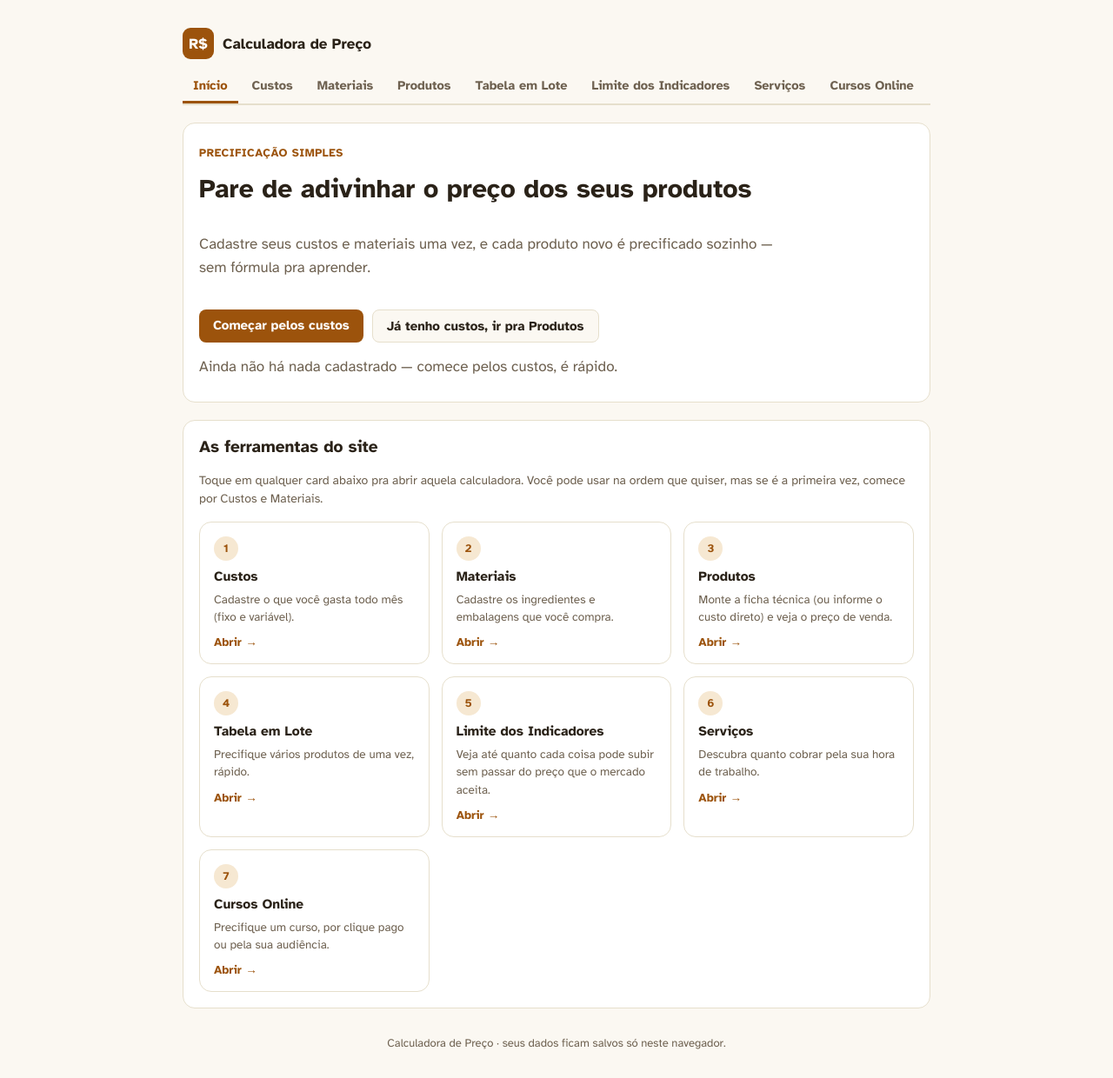
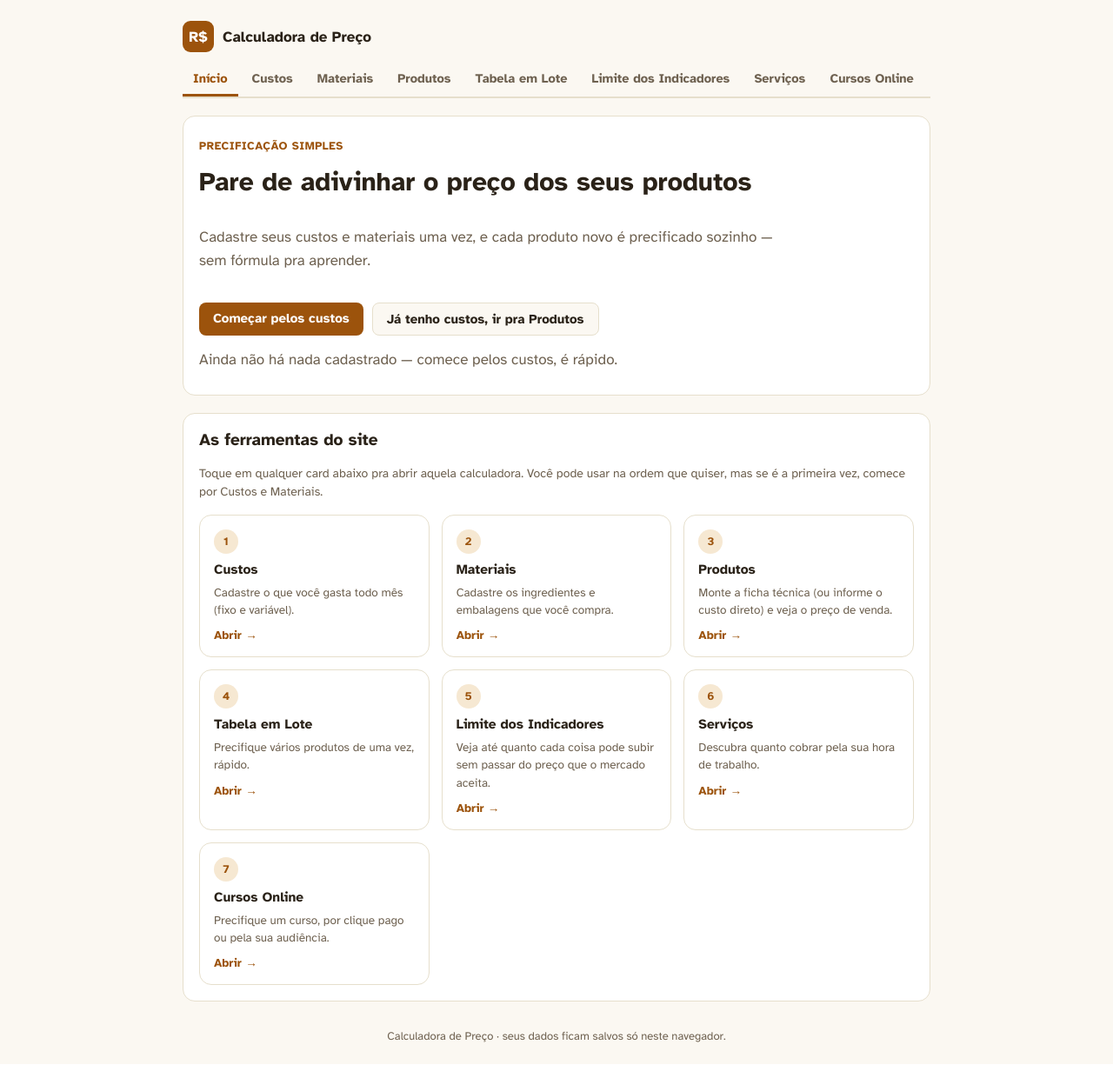
Before and after one commit to slownx87/Slaa, a PHP site: page /index.html in a window 1280 px wide. Shown: the whole page at 87% size. Run offline with PHP 8.4, Linux system fonts and the light colour scheme.

Commit message:
fix(site): zera a margem padrão do body
O navegador aplica ~8px de margem no <body> por padrão; como as páginas
do site são fragmentos (sem <html>/<body> próprio, pra funcionar tanto
publicadas quanto abertas direto), essa margem não era zerada em lugar
nenhum quando o site roda fora do Artifact (arquivo local, GitHub Pages
etc.). Agora o CSS compartilhado zera isso explicitamente, então o
espaçamento fica sempre exatamente o da gutter de 16px definida em
padding-inline, em qualquer contexto.

Co-Authored-By: Claude Sonnet 5 <noreply@anthropic.com>
Claude-Session: https://claude.ai/code/session_01AL67PtU3iuKcygcLokdbHq

```diff
--- a/site/shared/style.css
+++ b/site/shared/style.css
@@ -26,7 +26,7 @@
 }
 
 *{box-sizing:border-box}
-body{background:var(--bg);color:var(--fg);font-family:var(--font-body);padding-inline:16px;padding-block:24px;}
+body{margin:0;background:var(--bg);color:var(--fg);font-family:var(--font-body);padding-inline:16px;padding-block:24px;}
 main{max-width:860px;margin:0 auto;display:flex;flex-direction:column;gap:20px;}
 main.wide{max-width:980px;}
 h1{font-size:clamp(22px,5vw,30px);font-weight:700;margin:0;text-wrap:balance;}
```
